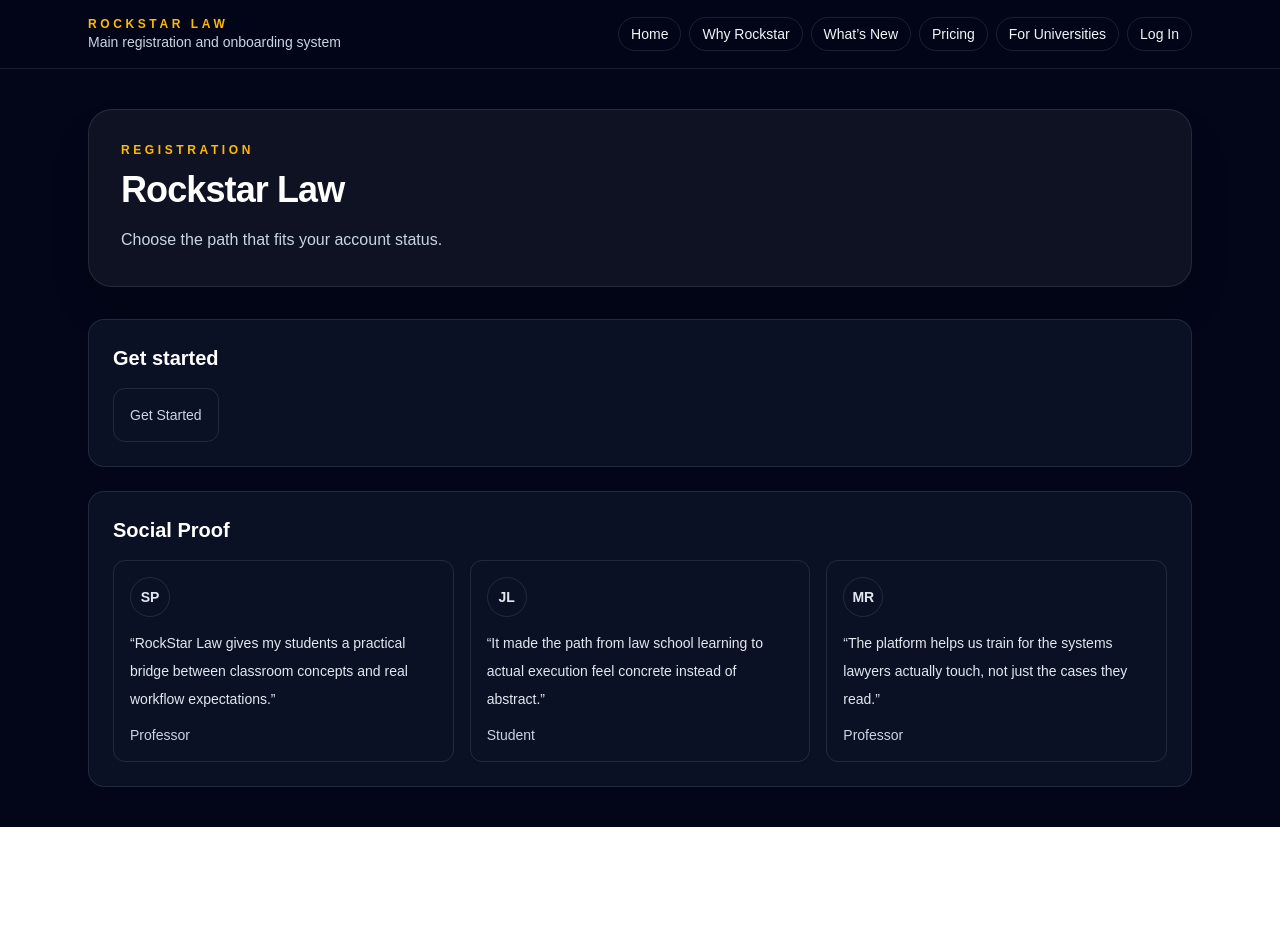
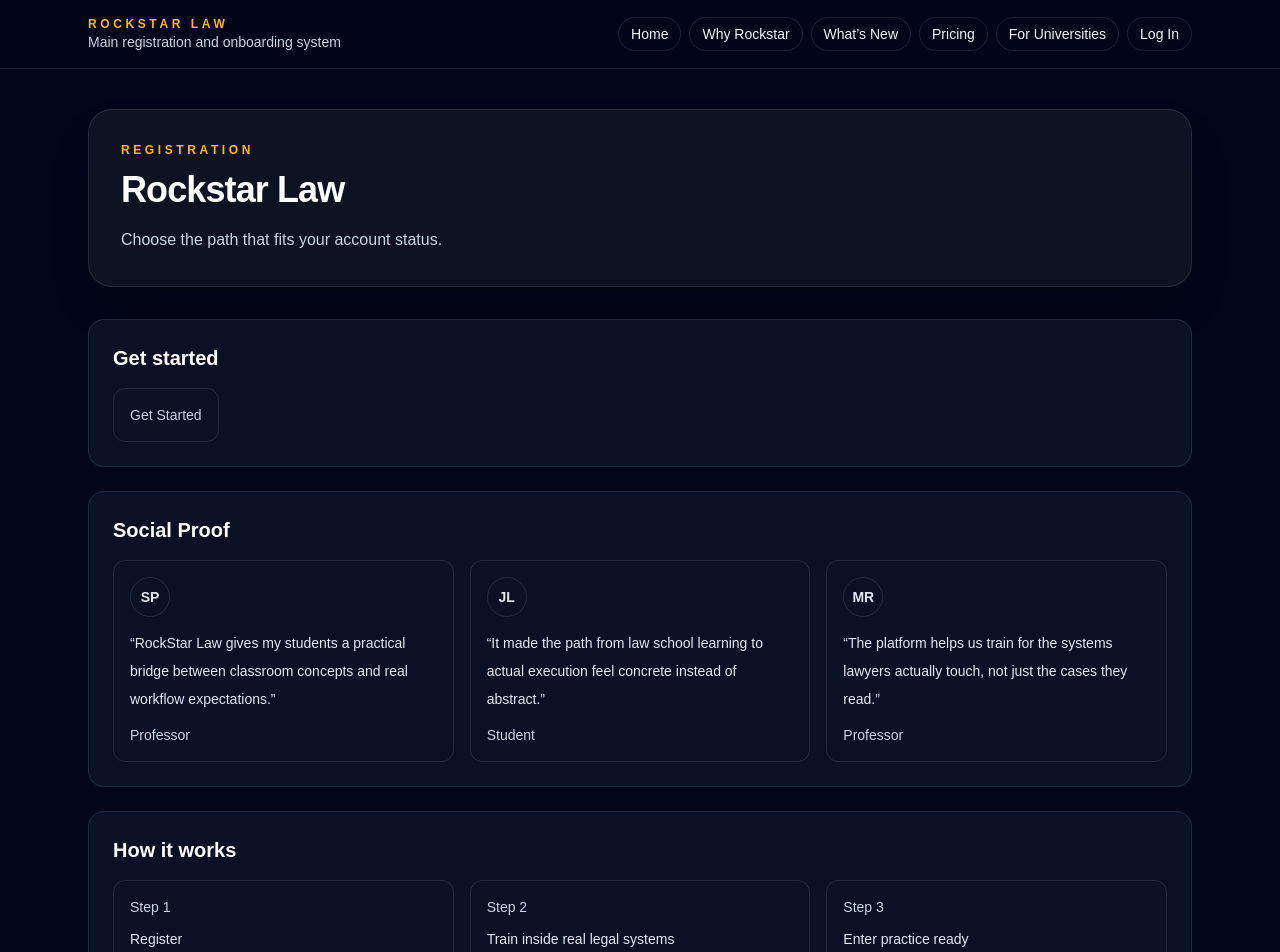
Before and after one commit to RockstarLaw/website, a Next.js app: page / in a window 1280 px wide. Shown: the top 952 px of the page. Before the commit the page ends 827 px from the top, so only its background shows below. Built offline with nearby package versions, Linux system fonts and the light colour scheme.

Commit message:
UI Phase 3: add homepage how it works section

```diff
--- a/src/app/page.tsx
+++ b/src/app/page.tsx
@@ -19,6 +19,12 @@
     role: "Professor",
     quote: "The platform helps us train for the systems lawyers actually touch, not just the cases they read.",
   },
+];
+
+const howItWorksSteps = [
+  "Register",
+  "Train inside real legal systems",
+  "Enter practice ready",
 ];
 
 export default function HomePage() {
@@ -53,6 +59,17 @@
             ))}
           </div>
         </ContentCard>
+
+        <ContentCard title="How it works">
+          <div className="grid gap-4 md:grid-cols-3">
+            {howItWorksSteps.map((step, index) => (
+              <div key={step} className="rounded-xl border border-white/10 p-4">
+                <p className="text-sm text-slate-300">Step {index + 1}</p>
+                <p className="mt-2 text-slate-200">{step}</p>
+              </div>
+            ))}
+          </div>
+        </ContentCard>
       </div>
     </SiteShell>
   );
```
